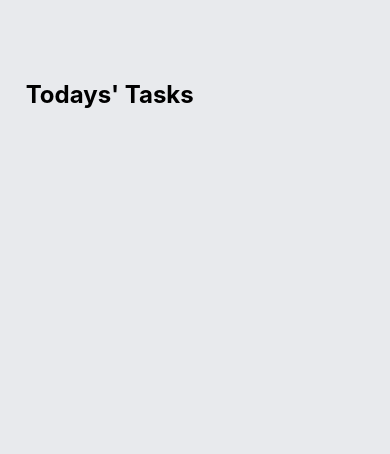
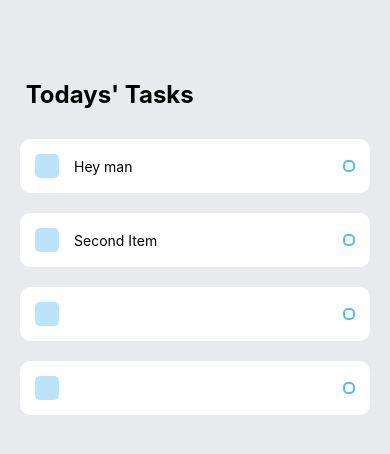
Before and after one commit to CarlosVinicius3258/ToDoList, a React Native app: screen / in a window 390 px wide. Shown: the top 454 px of the page. Built offline with nearby package versions, Linux system fonts and the light colour scheme.

Commit message:
add: create task component

```diff
--- a/App.js
+++ b/App.js
@@ -1,6 +1,7 @@
 import { StatusBar } from 'expo-status-bar';
 import React from 'react';
 import { StyleSheet, Text, View } from 'react-native';
+import Task from './components/task/Task'
 
 export default function App() {
   return (
@@ -8,7 +9,10 @@
       <View style={styles.taskWrapper}>
         <Text style={styles.sectionTitle}> Todays' Tasks</Text>
         <View style={styles.items}>
-          {/*it's a comment */}
+            <Task text="Hey man"/>
+            <Task text = "Second Item"/>
+            <Task/>
+            <Task/>
         </View>
       </View>
 
@@ -31,6 +35,7 @@
    fontWeight: 'bold'
   },
   items: {
+   marginTop: 30
 
   }
 });
--- /dev/null
+++ b/components/task/Task.js
@@ -0,0 +1,20 @@
+import React from 'react';
+import {Text, View, TouchableOpacity} from 'react-native';
+import styles from './styles'
+
+ const Task = (props) =>{
+    return(
+        <View style={styles.item}>
+            <View style={styles.itemLeft}>
+                <View style={styles.square}></View>
+                <Text style={styles.itemText}>{props.text}</Text>
+            </View>
+            <View style={styles.circular}>
+            </View>
+
+        </View>
+    )
+}
+
+
+export default Task;
--- /dev/null
+++ b/components/task/styles.js
@@ -0,0 +1,43 @@
+import {StyleSheet} from 'react-native';
+
+
+const styles = StyleSheet.create({
+    item: {
+
+        backgroundColor: "#fff",
+        padding: 15,
+        borderRadius: 10,
+        marginBottom: 20,
+        flexDirection: 'row',
+        alignItems: 'center',
+        justifyContent: 'space-between',
+
+    },
+    itemLeft: {
+        flexDirection: 'row',
+        alignItems: 'center',
+        flexWrap: 'wrap'
+
+    },
+    square: {
+        width: 24,
+        height: 24,
+        backgroundColor: '#55BCF6',
+        opacity: 0.4,
+        borderRadius: 5,
+        marginRight: 15
+
+    },
+    itemText:{
+        maxWidth: '80%'
+    },
+    circular: {
+        width: 12,
+        height: 12,
+        borderColor: '#55BCF6',
+        borderWidth: 2,
+        borderRadius: 5
+    }
+})
+
+export default styles;
```
Also changed, not shown: components/AddTask/AddTask.js (added), components/AddTask/styles.js (added).
